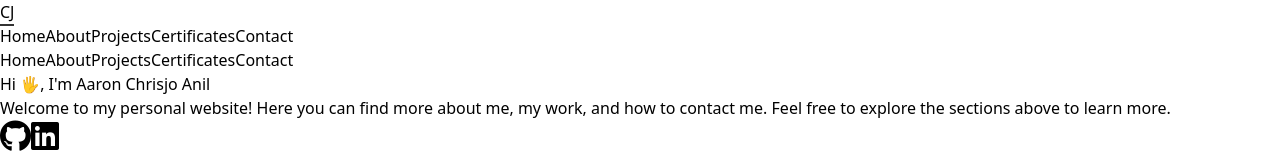
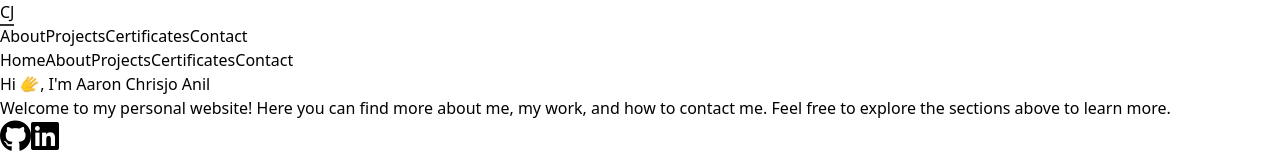
Before and after one commit to aaronchrisjo/eport, an Angular app: page / in a window 1280 px wide. Shown: the top 158 px of the page. Built offline with nearby package versions, Linux system fonts and the light colour scheme.

Commit message:
Fixed handwave animation and Removed Home from navbar

```diff
--- a/src/app/main/header/header.component.html
+++ b/src/app/main/header/header.component.html
@@ -11,7 +11,7 @@
 
 
     <div class="hidden md:flex space-x-12">
-      <a routerLink="/" class="text-gray-800 hover:text-blue-800 transition-colors duration-300 ease-in-out">Home</a>
+      <!-- <a routerLink="/" class="text-gray-800 hover:text-blue-800 transition-colors duration-300 ease-in-out">Home</a> -->
       <a routerLink="/about" class="text-gray-800 hover:text-blue-800 transition-colors duration-300 ease-in-out">About</a>
       <a routerLink="/resume" class="text-gray-800 hover:text-blue-800 transition-colors duration-300 ease-in-out">Projects</a>
       <a routerLink="/certificates" class="text-gray-800 hover:text-blue-800 transition-colors duration-300 ease-in-out">Certificates</a>
--- a/src/app/main/home/home.component.html
+++ b/src/app/main/home/home.component.html
@@ -1,9 +1,9 @@
 <section class="bg-white min-h-screen flex items-center justify-center">
   <div class="text-center p-8 max-w-4xl mx-auto bg-white">
-    <h1 class="text-4xl font-bold mb-4 text-gray-900">
-      Hi <span class="emoji-wave-extended">🖐</span>, I'm Aaron Chrisjo Anil
+    <h1 class="text-6xl font-bold mb-4 text-gray-900">
+      Hi <span class="emoji-wave">🖐</span>, I'm Aaron Chrisjo Anil
     </h1>
-    <p class="text-xl text-gray-700 mb-10">
+    <p class="text-2xl text-gray-800 mb-10">
       Welcome to my personal website! Here you can find more about me, my work, and how to contact me. Feel free to explore the sections above to learn more.
     </p>
 
```
